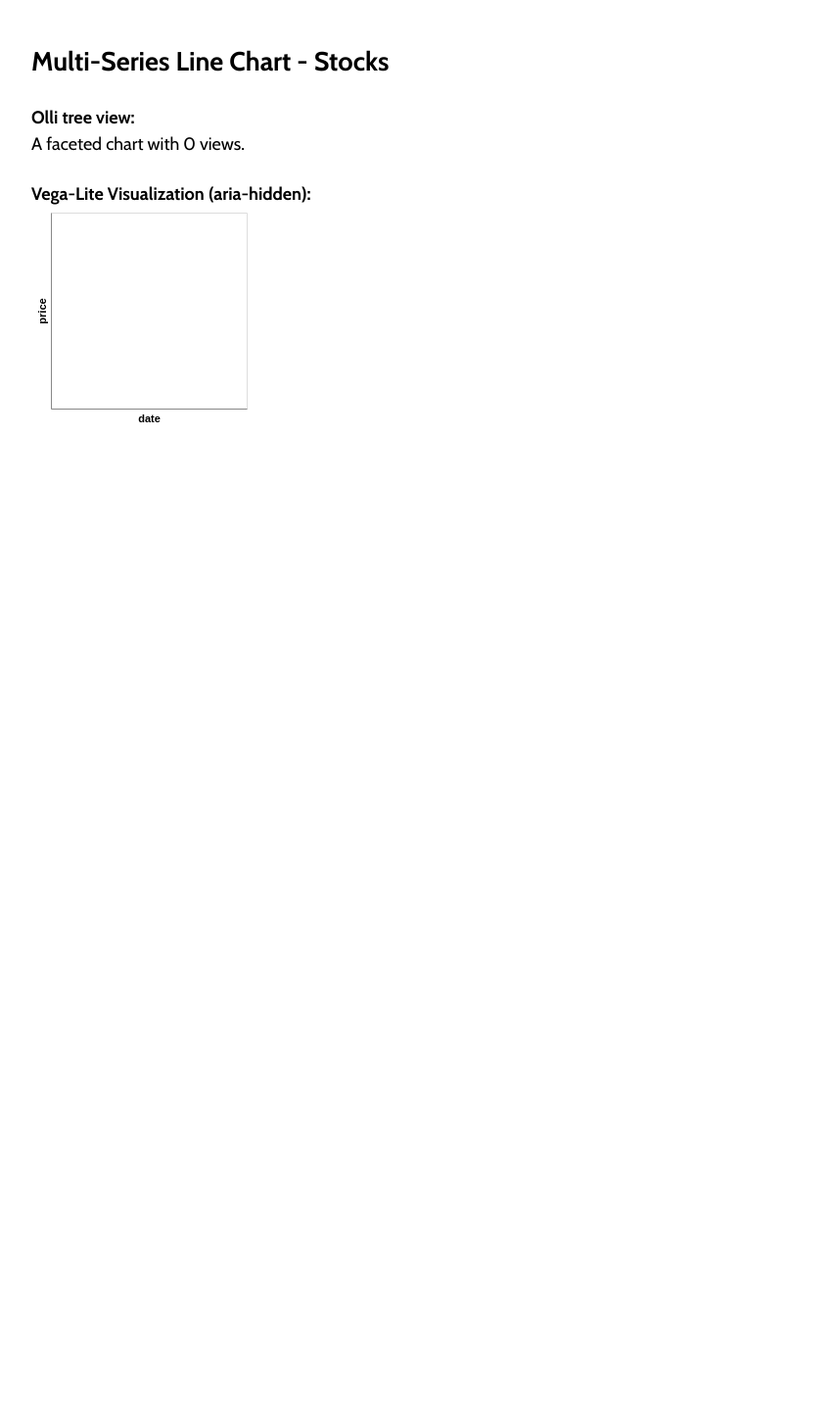
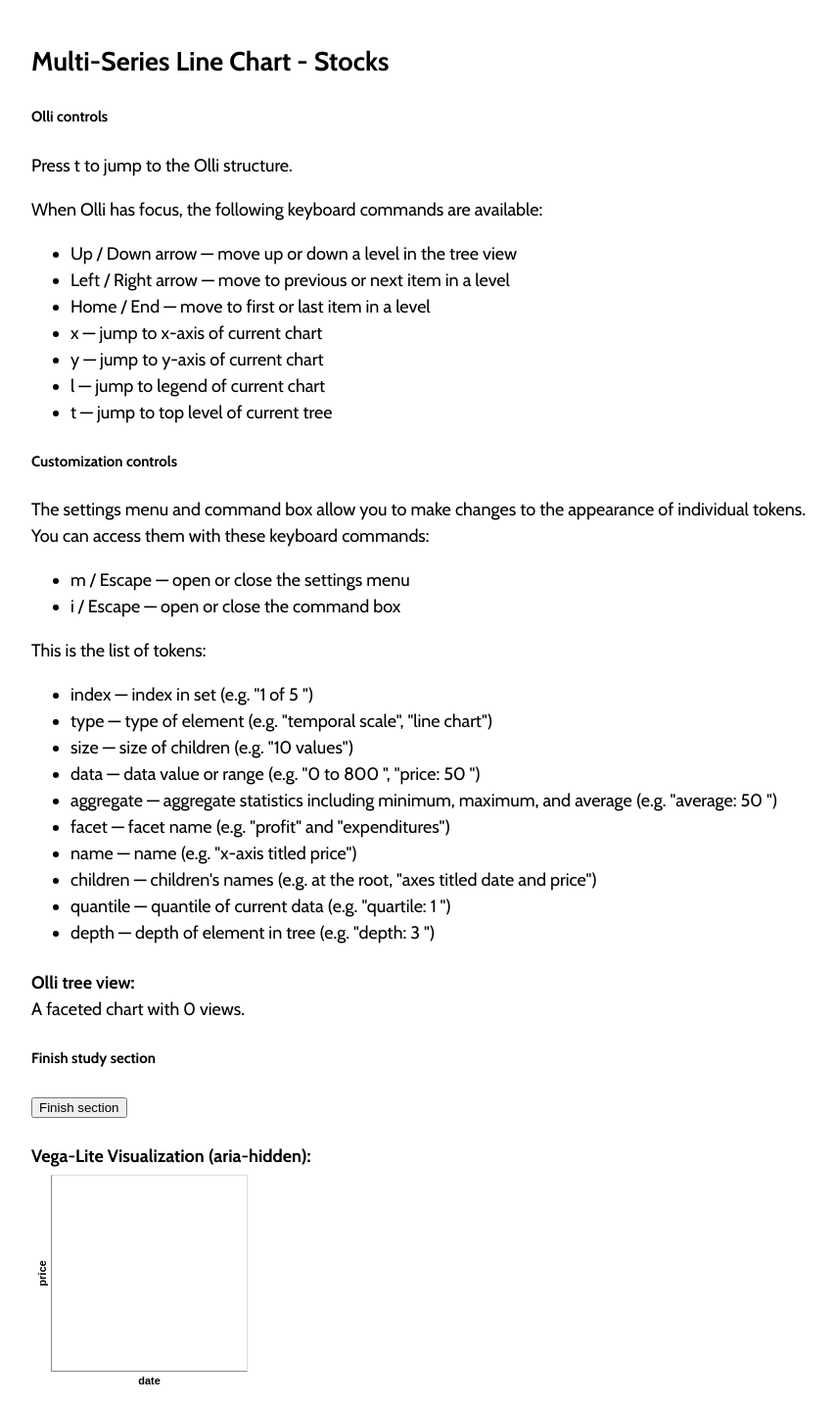
Before and after one commit to mitvis/olli, a Jekyll site: the page built from docs/gallery/stocks.html, in a window 1280 px wide. Shown: the whole page at 98% size, without its empty margins (242-1096 px from the left). Built offline with Jekyll 4.4.1, drawn with Linux system fonts in a browser that asks for light colours; nearby versions of some CDN libraries; before the commit the page ends 900 px from its top, so only the background shows below that.

Commit message:
Revert "cleaned for video"
This reverts commit 8113b068ed42314f6587eea18869304e4d0422a6.

```diff
--- a/docs/_includes/example.html
+++ b/docs/_includes/example.html
@@ -10,7 +10,7 @@
     <!-- <h4>Overview:</h4> -->
     <!-- {% include exampleDescription.html %} -->
 
-    <!-- {% include exampleControls.html customize=include.content.customize %} -->
+    {% include exampleControls.html customize=include.content.customize %}
 <!--
     <h4><label for="adapter">Select an adapter:</label></h4>
 
--- /dev/null
+++ b/docs/_includes/exampleControls.html
@@ -0,0 +1,47 @@
+<div>
+  <h5>Olli controls</h5>
+  <p>
+    Press t to jump to the Olli structure.
+  </p>
+  <p>
+    When Olli has focus, the following keyboard commands are available:
+  </p>
+  <ul>
+    <li>Up / Down arrow — move up or down a level in the tree view</li>
+    <li>Left / Right arrow — move to previous or next item in a level</li>
+    <li>Home / End — move to first or last item in a level</li>
+    <li>x — jump to x-axis of current chart</li>
+    <li>y — jump to y-axis of current chart</li>
+    <li>l — jump to legend of current chart</li>
+    <li>t — jump to top level of current tree</li>
+    <!-- <li>W / A / S / D — when inside the grid of a scatterplot, move around the grid spatially</li> -->
+  </ul>
+
+  {% if include.customize %}
+  <h5>Customization controls</h5>
+  <p>
+    The settings menu and command box allow you to make changes to the appearance of individual tokens.
+    You can access them with these keyboard commands:
+  </p>
+  <ul>
+    <li>m / Escape — open or close the settings menu</li>
+    <li>i / Escape — open or close the command box</li>
+  </ul>
+  <p>
+    This is the list of tokens:
+  </p>
+  <ul>
+    <!-- copy of core/src/settings/data.ts tokenDescs -->
+    <li>index — index in set (e.g. "1 of 5 ")</li>
+    <li>type — type of element (e.g. "temporal scale", "line chart")</li>
+    <li>size — size of children (e.g. "10 values")</li>
+    <li>data — data value or range (e.g. "0 to 800 ", "price: 50 ")</li>
+    <li>aggregate — aggregate statistics including minimum, maximum, and average (e.g. "average: 50 ")</li>
+    <li>facet — facet name (e.g. "profit" and "expenditures")</li>
+    <li>name — name (e.g. "x-axis titled price")</li>
+    <li>children — children's names (e.g. at the root, "axes titled date and price")</li>
+    <li>quantile — quantile of current data (e.g. "quartile: 1 ")</li>
+    <li>depth — depth of element in tree (e.g. "depth: 3 ")</li>
+  </ul>
+  {% endif %}
+</div>
```
Also changed, not shown: packages/core/src/index.ts (+16 -16 lines), docs/olli/adapters.js, docs/olli/olli.js.
